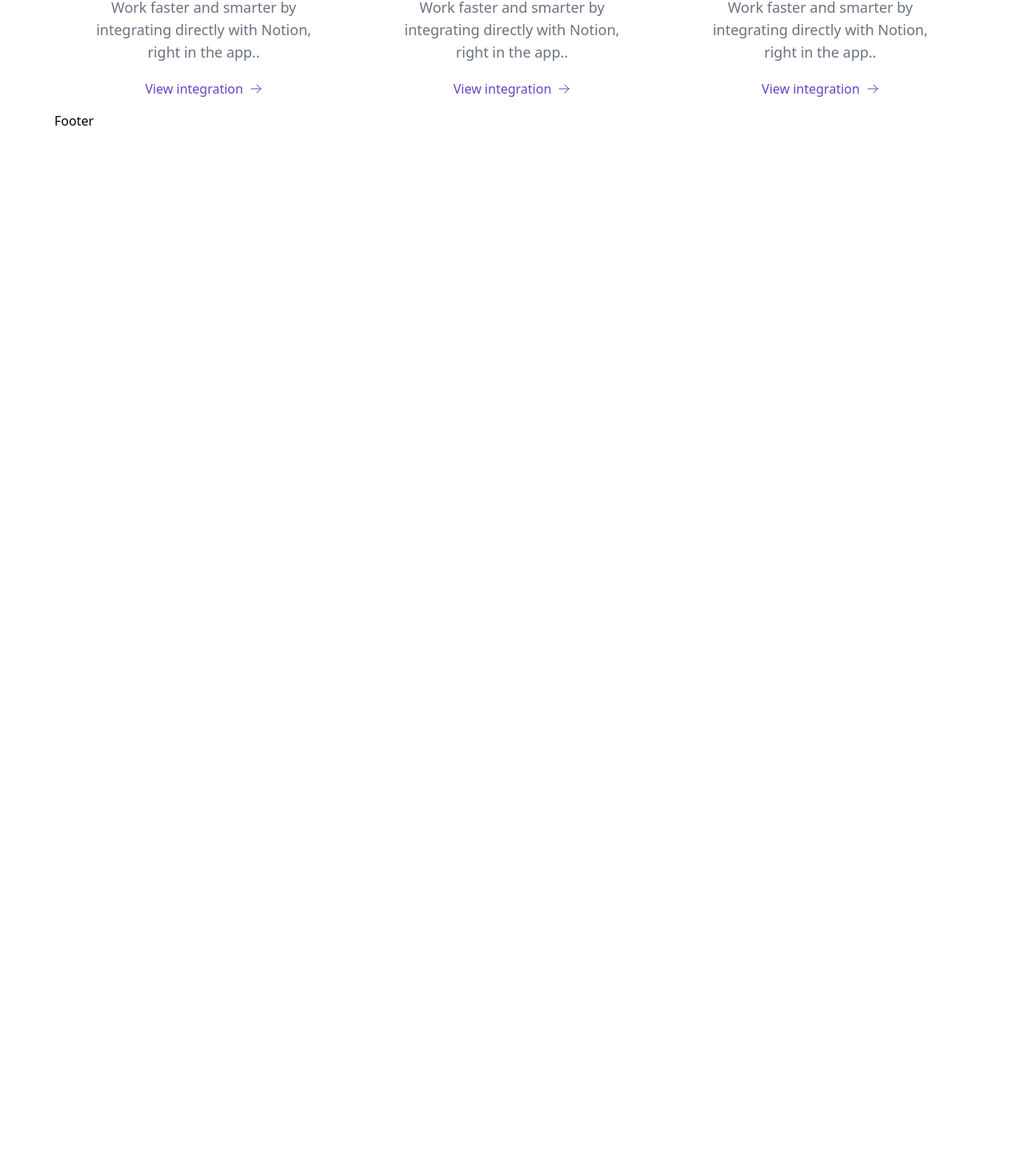
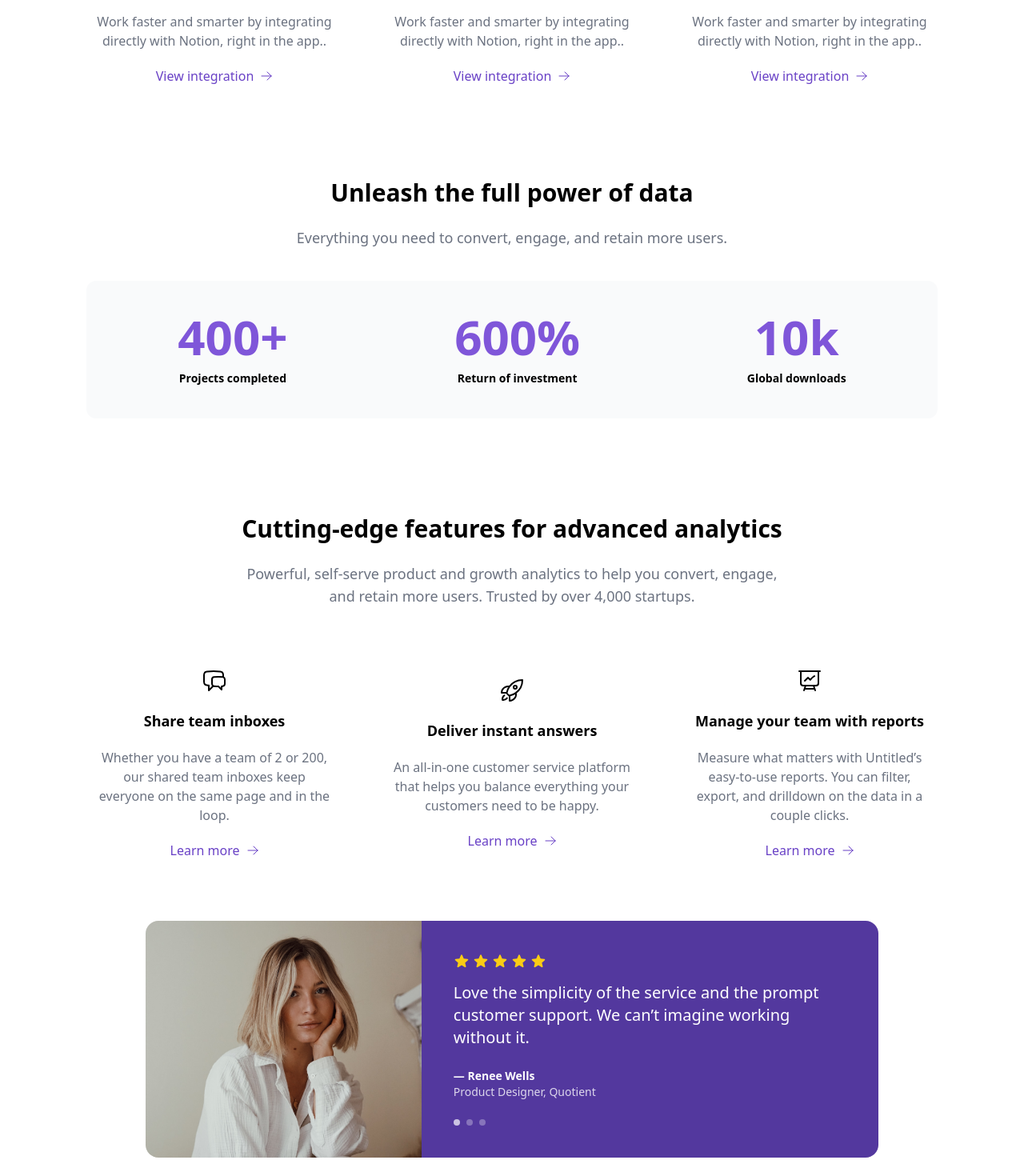
Before and after one commit to SantiagoJDG/avila-tek-web, a Next.js app: page / in a window 1280 px wide. Shown: the part 1551-3021 px from the top of the page at 80% size. Before the commit the page ends 1734 px from the top, so only its background shows below. Built offline with nearby package versions, Linux system fonts and the light colour scheme.

Commit message:
track new home components

```diff
--- a/src/app/page.tsx
+++ b/src/app/page.tsx
@@ -1,11 +1,17 @@
 import { PrincipalCard } from "@/components/Home/PrincipalCard";
 import { IntegrationTools } from "@/components/Home/IntegrationTools";
+import { DataPower } from "@/components/Home/DataPower";
+import { Features } from "@/components/Home/Fetaures";
+import { TestimonialCard } from "@/components/Home/TestimonialCard";
 
 export default function Home() {
   return (
     <>
       <PrincipalCard />
-      <IntegrationTools/>
+      <IntegrationTools />
+      <DataPower />
+      <Features />
+      <TestimonialCard />
     </>
   );
 }
--- /dev/null
+++ b/src/components/Home/DataPower/DataPower.tsx
@@ -0,0 +1,40 @@
+export const DataPower = () => {
+
+    const dataValues = [
+        {
+            number: '400+',
+            description: 'Projects completed'
+        },
+        {
+            number: '600%',
+            description: 'Return of investment'
+        },
+        {
+            number: '10k',
+            description: 'Global downloads'
+        },
+    ]
+
+    return (
+        <div className="py-10">
+            <div className="flex flex-col items-center justify-center gap-6 w-100% h-full m-10">
+                    <p className="text-3xl font-bold text-center">
+                        Unleash the full power of data
+                    </p>
+                    <p className="text-center text-gray-500 text-sm sm:text-base md:text-lg px-4 md:w-full lg:w-2/5 xl:w-2/3">
+                        Everything you need to convert, engage, and retain more users.
+                    </p>
+            </div>
+
+            <div className="flex justify-around flex-wrap gap-5 bg-gray-50 rounded-xl m-10 p-5">
+                {dataValues.map((data, index) => (
+                    <div key={index} className="flex flex-col items-center gap-3 p-5">
+                        <p className="text-6xl font-bold text-[#7F56D9]">{data.number}</p>
+                        <p className="text-sm font-bold text-center">{data.description}</p>
+                    </div>
+                ))}
+            </div>
+        </div>
+    )
+
+}
--- /dev/null
+++ b/src/components/Home/DataPower/index.ts
@@ -0,0 +1 @@
+export { DataPower } from './DataPower'
--- /dev/null
+++ b/src/components/Home/Fetaures/Features.tsx
@@ -0,0 +1,64 @@
+import { Feature } from "./types"
+import {
+    ChatBubbleLeftRightIcon,
+    RocketLaunchIcon,
+    PresentationChartLineIcon,
+    ArrowRightIcon
+} from '@heroicons/react/24/outline'
+
+
+export const Features = () => {
+
+    const features: Feature[] = [
+        {
+            name: 'Share team inboxes',
+            description: 'Whether you have a team of 2 or 200, our shared team inboxes keep everyone on the same page and in the loop.',
+            icon: <ChatBubbleLeftRightIcon className="h-8 w-8" />,
+        },
+        {
+            name: 'Deliver instant answers',
+            description: 'An all-in-one customer service platform that helps you balance everything your customers need to be happy.',
+            icon: <RocketLaunchIcon className="h-8 w-8" />,
+        },
+        {
+            name: 'Manage your team with reports',
+            description: 'Measure what matters with Untitled’s easy-to-use reports. You can filter, export, and drilldown on the data in a couple clicks.',
+            icon: <PresentationChartLineIcon className="h-8 w-8" />,
+        },
+    ]
+
+    return (
+        <div className="my-10">
+            <div className="flex flex-col items-center justify-center gap-6 w-100% h-full m-10">
+                    <p className="text-3xl font-bold text-center">
+                        Cutting-edge features for advanced analytics
+                    </p>
+                    <p className="text-center text-gray-500 text-sm sm:text-base md:text-lg px-4 md:w-full lg:w-2/5 xl:w-2/3">
+                        Powerful, self-serve product and growth analytics to help you convert, engage, and retain more users. Trusted by over 4,000 startups.
+                    </p>
+            </div>
+            <div className='grid grid-cols-2 md:grid-cols-3 lg:grid-cols-3 xl:grid-cols-3 gap-3 p-5'>
+                {features.map((feature: Feature, index: number) => (
+                        <div className='flex flex-col items-center justify-center gap-5 p-4' key={index}>
+                            <div>
+                                {feature.icon}
+                            </div>
+                            <p className='text-center font-bold text-sm sm:text-base md:text-lg  px-4'>
+                                {feature.name}
+                            </p>
+                            <p className='text-center text-sm sm:text-base md:text-md text-gray-500 px-4'>
+                                {feature.description}
+                            </p>
+                            <div className='flex flex-row items-center justify-center'>
+                            <p className='text-[#6941C6]'>
+                                Learn more
+                            </p>
+                            <ArrowRightIcon className='h-4 w-4 text-[#6941C6] ml-2' />
+                            </div>
+                        </div>
+                    ))}
+            </div>
+        </div>
+    )
+
+}
--- /dev/null
+++ b/src/components/Home/Fetaures/index.ts
@@ -0,0 +1 @@
+export { Features } from './Features'
--- /dev/null
+++ b/src/components/Home/Fetaures/types.ts
@@ -0,0 +1,7 @@
+import { JSX } from 'react'
+
+export interface Feature {
+  name: string
+  icon: JSX.Element
+  description: string
+}
--- a/src/components/Home/IntegrationTools/IntegrationTools.tsx
+++ b/src/components/Home/IntegrationTools/IntegrationTools.tsx
@@ -6,9 +6,11 @@ import jira_new from '@/assets/jira-new.png'
 import notion from '@/assets/notion.jpg'
 import slack from '@/assets/slack.png'
 import { ArrowRightIcon } from '@heroicons/react/24/outline'
+import { Tool } from './types'
+
 export const IntegrationTools = () => {
 
-    const tools = [
+    const tools: Tool[] = [
         {
             name: 'Dropbox integration',
             image: dropbox,
@@ -39,21 +41,20 @@ export const IntegrationTools = () => {
             image: slack,
             description: 'Work faster and smarter by integrating directly with Notion, right in the app..',
         },
-
     ]
 
     return (
-        <>
-            <div className="flex flex-col items-center gap-4 m-10 w-full">
+        <div>
+            <div className="flex flex-col items-center gap-6 m-10 w-100%">
                     <p className="text-3xl font-bold text-center">
                         Get more value from your tools
                     </p>
-                    <p className="text-center text-sm sm:text-base md:text-lg text-gray-700 px-4 md:w-full lg:w-2/5 xl:w-2/3">
+                    <p className="text-center text-sm sm:text-base md:text-lg text-gray-700 px-4 md:3/4 lg:w-1/2 xl:w-1/2">
                         Connect your tools, connect your teams. With over 100 apps already available in our directory, your teams favourite tools are just a click away.
                     </p>
             </div>
-            <div className='grid grid-cols-2 md:grid-cols-3 lg:grid-cols-3 xl:grid-cols-3 gap-3'>
-                {tools.map((tool, index) => (
+            <div className='grid grid-cols-2 md:grid-cols-3 lg:grid-cols-3 xl:grid-cols-3 gap-3 p-5'>
+                {tools.map((tool: Tool, index: number) => (
                     <div className='flex flex-col items-center justify-center gap-5 p-4' key={index}>
                         <Image
                             src={tool.image}
@@ -63,7 +64,7 @@ export const IntegrationTools = () => {
                         <p className='text-center font-bold text-sm sm:text-base md:text-lg  px-4'>
                             {tool.name}
                         </p>
-                        <p className='text-center text-sm sm:text-base md:text-lg text-gray-500 px-4'>
+                        <p className='text-center text-sm sm:text-base md:text-md text-gray-500 px-4'>
                             {tool.description}
                         </p>
                         <div className='flex flex-row items-center justify-center'>
@@ -75,6 +76,6 @@ export const IntegrationTools = () => {
                     </div>
                 ))}
             </div>
-        </>
+        </div>
     )
 }
--- /dev/null
+++ b/src/components/Home/IntegrationTools/types.ts
@@ -0,0 +1,7 @@
+import { StaticImageData } from 'next/image'
+
+export interface Tool {
+  name: string
+  image: StaticImageData // comes from next/image
+  description: string
+}
--- /dev/null
+++ b/src/components/Home/TestimonialCard/TestimonialCard.tsx
@@ -0,0 +1,60 @@
+import Image from 'next/image'
+import { StarIcon } from '@heroicons/react/20/solid'
+import girl from '@/assets/girl.jpeg'
+import { Testimonial } from './types'
+
+
+const testimonial: Testimonial = {
+  image: girl,
+  name: 'Renee Wells',
+  role: 'Product Designer, Quotient',
+  message:
+    'Love the simplicity of the service and the prompt customer support. We can’t imagine working without it.',
+}
+
+export const TestimonialCard = () => {
+  return (
+    <div className="flex flex-col md:flex-row rounded-2xl overflow-hidden w-100% md:w-3/4 lg:w-3/4 xl:w-4/5 mx-auto my-10">
+      {/* Image */}
+      <div className="w-full md:w-1/2 h-[300px] md:h-auto relative">
+        <Image
+          src={testimonial.image}
+          alt={testimonial.name}
+          layout='fill'
+          objectFit="cover"
+          className="object-cover"
+        />
+      </div>
+
+      {/* Text */}
+      <div className="w-full md:w-1/2 lg:w-1/2 xl:w-4/5 bg-[#53389E] text-white p-6 md:p-10 flex flex-col justify-between">
+        <div className="flex flex-col gap-4">
+          {/* Stars */}
+          <div className="flex gap-1 text-yellow-400">
+            {[...Array(5)].map((_, i) => (
+              <StarIcon key={i} className="h-5 w-5" />
+            ))}
+          </div>
+
+          {/* Message */}
+          <p className="text-lg md:text-xl font-medium leading-relaxed">
+            {testimonial.message}
+          </p>
+        </div>
+
+        {/* Author */}
+        <div className="mt-6">
+          <p className="text-sm font-semibold">{`— ${testimonial.name}`}</p>
+          <p className="text-sm text-white/80">{testimonial.role}</p>
+        </div>
+
+        {/* Pagination dots */}
+        <div className="flex gap-2 mt-6">
+          <span className="h-2 w-2 rounded-full bg-white/70" />
+          <span className="h-2 w-2 rounded-full bg-white/30" />
+          <span className="h-2 w-2 rounded-full bg-white/30" />
+        </div>
+      </div>
+    </div>
+  )
+}
--- /dev/null
+++ b/src/components/Home/TestimonialCard/index.ts
@@ -0,0 +1 @@
+export { TestimonialCard } from './TestimonialCard'
--- /dev/null
+++ b/src/components/Home/TestimonialCard/types.ts
@@ -0,0 +1,8 @@
+import { StaticImageData } from 'next/image'
+
+export interface Testimonial  {
+  image: StaticImageData
+  name: string
+  role: string
+  message: string
+}
```
Also changed, not shown: src/assets/girl.jpeg (added).
